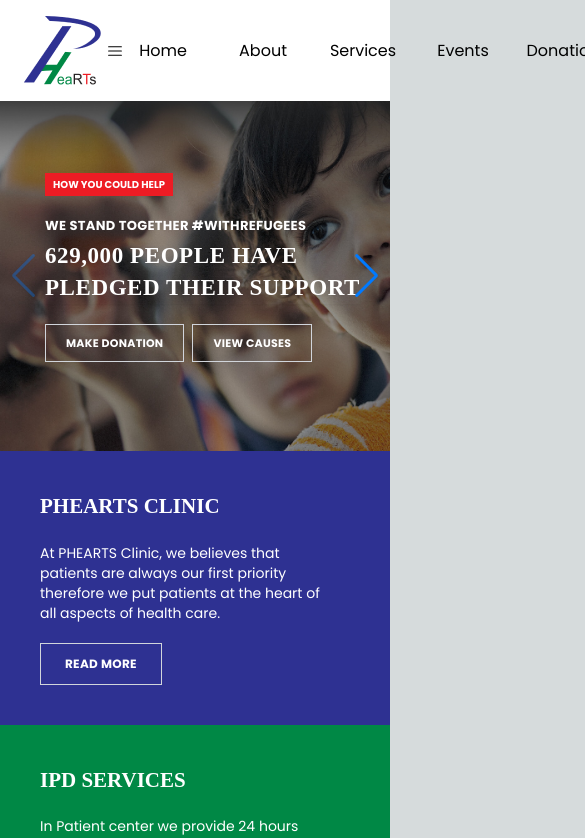
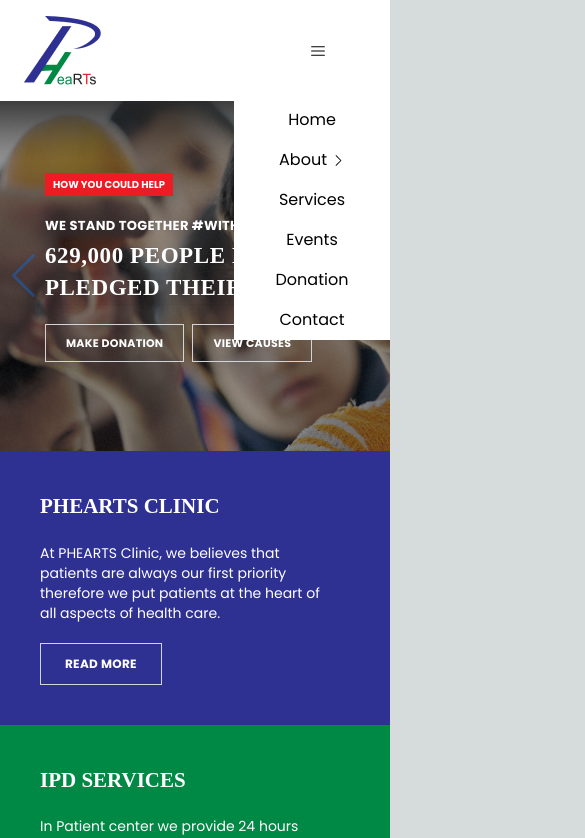
Before and after one commit to asifmrony/phearts-web, a Next.js app: page / in a window 390 px wide. Shown: the top 838 px of the page, 585 px wide, since content can reach past the window. Built offline with nearby package versions, Linux system fonts and the light colour scheme.

Commit message:
[responsive] header design

```diff
--- a/components/layout/Header.jsx
+++ b/components/layout/Header.jsx
@@ -27,7 +27,6 @@ export default function Header() {
 
     return (
         <div className="lg:bg-themeblue w-full">
-            {/* relative */}
             <div className="w-full c-width mx-auto relative lg:pb-[4.5rem]">
                 <div className="hidden lg:flex justify-between items-center px-4 text-white">
                     <div className="flex text-sm space-x-6">
@@ -46,68 +45,19 @@ export default function Header() {
                     </div>
                 </div>
 
-                {/* lg:absolute z-10 lg:-bottom-14 */}
                 <div className={`w-full flex justify-between items-center bg-white px-5 py-4 ${scrollPosition >= 180 ? 'lg:fixed top-0 left-15 shadow-lg max-w-[1140px] z-20' : 'lg:absolute z-10 lg:-bottom-14'} `}>
                     <Image src={pheartsLogo} alt="Logo" />
                     {/* Mobile Menu toggle */}
                     <button
-                        className="lg:hidden"
+                        className="md:hidden absolute right-16"
                         onClick={() => setMobileMenu(!mobileMenu)}
                     >
                         <RxHamburgerMenu />
                     </button>
-                    {/* Desktop Menu */}
-                    {/* <nav className="hidden lg:block">
-                        <ul className="flex space-x-4 items-center text-lg">
-                            <li className="px-2 py-1">
-                                <Link href="/">
-                                    Home
-                                </Link>
-                            </li>
-                            <li className="px-2 py-1">
-                                <Link href="/about">
-                                    About
-                                </Link>
-                            </li>
-                            <li className="px-2 py-1">
-                                <Link href="/services">
-                                    Services
-                                </Link>
-                            </li>
-                            <li className="px-2 py-1">
-                                <Link href="/events">
-                                    Events
-                                </Link>
-                            </li>
-                        </ul>
-                    </nav> */}
-                    <NavigationDesktop navLinksData={navLinksData} />
+                    <div className={`${mobileMenu ? 'hidden' : 'block'} md:block`}>
+                        <NavigationDesktop navLinksData={navLinksData} />
+                    </div>
                 </div>
-                {/* Mobile Menu */}
-                {mobileMenu && <div className="animate-slideIn flex flex-col w-full c-width mx-auto bg-white mt-2 space-y-1">
-                    <ul className="last: pb-2 first:pt-2">
-                        <li className="px-4 py-1">
-                            <Link href="/">
-                                Home
-                            </Link>
-                        </li>
-                        <li className="px-4 py-1">
-                            <Link href="/about">
-                                About
-                            </Link>
-                        </li>
-                        <li className="px-4 py-1">
-                            <Link href="/services">
-                                Services
-                            </Link>
-                        </li>
-                        <li className="px-4 py-1">
-                            <Link href="/events">
-                                Events
-                            </Link>
-                        </li>
-                    </ul>
-                </div>}
             </div>
         </div>
     )
--- a/components/layout/NavigationDesktop.jsx
+++ b/components/layout/NavigationDesktop.jsx
@@ -1,6 +1,7 @@
 import { useState } from "react";
 import styles from '../../styles/Navigation.module.css'
 import Link from "next/link";
+import { BsChevronDown, BsChevronRight } from 'react-icons/bs';
 
 const NavigationDesktop = (props) => {
     const { navLinksData } = props;
@@ -46,6 +47,7 @@ const NavigationDesktop = (props) => {
                         >
                             <div className={styles.headerNavDiv}>
                                 <span>{el.name}</span>
+                                <span>{showSubMenu[el.id] ? <BsChevronDown size={13} /> : <BsChevronRight size={13} />}</span>
                             </div>
                             <ul
                                 className={styles.headerNavUl}
--- a/styles/Navigation.module.css
+++ b/styles/Navigation.module.css
@@ -14,10 +14,8 @@
   height: 40px;
 
   justify-content: center;
-  /* border: solid 1px #CDD1C4; */
   border-bottom: none;
   border-radius: 6px;
-  /* margin-top: 20px; */
 }
 
 .headerNavLink span {
@@ -44,6 +42,7 @@
   display: flex;
   width: 80px;
   justify-content: center;
+  column-gap: 5px;
   /* border: solid 1px #CDD1C4; */
   border-bottom: none;
 }
@@ -74,20 +73,24 @@
 .subMenuLink {
   display: flex;
   align-items: center;
-  border: solid 1px #0d1b2a;
-  border-bottom: none;
-  padding-left: 1rem;
+  border-bottom: solid 1px #0d1b2a;
+  margin-left: 1rem;
+  margin-right: 1rem;
+  font-size: 14px;
   height: 100%;
-  width: 100%;
+  /* width: 100%; */
 }
 
 .subMenuLi:last-child {
-  border-bottom: solid 1px #cdd1c4;
+  border-bottom: solid 1px transparent;
+}
+.subMenuLi:last-child .subMenuLink {
+  border-bottom: none;
 }
 
 .headerNavUl {
   position: absolute;
-  top: 100%;
+  top: 178%;
   list-style: none;
   width: 187px;
 }
@@ -164,3 +167,27 @@
   margin-left: auto;
   padding-right: 10px;
 }
+
+/* Responsive Menu: Device target <= 768 px  */
+@media (max-width: 767.99px) {
+  .mainNav {
+    flex-direction: column;
+    position: absolute;
+    width: 40%;
+    right: 0;
+    top: 100px;
+    z-index: 100;
+    background-color: #fff;
+  }
+  .headerNavLink,
+  .headerNavDiv {
+    width: 100%;
+  }
+  .headerNavUl {
+    right: 100%;
+    top: 0;
+  }
+  .headerNavOptions {
+    justify-content: center;
+  }
+}
```
